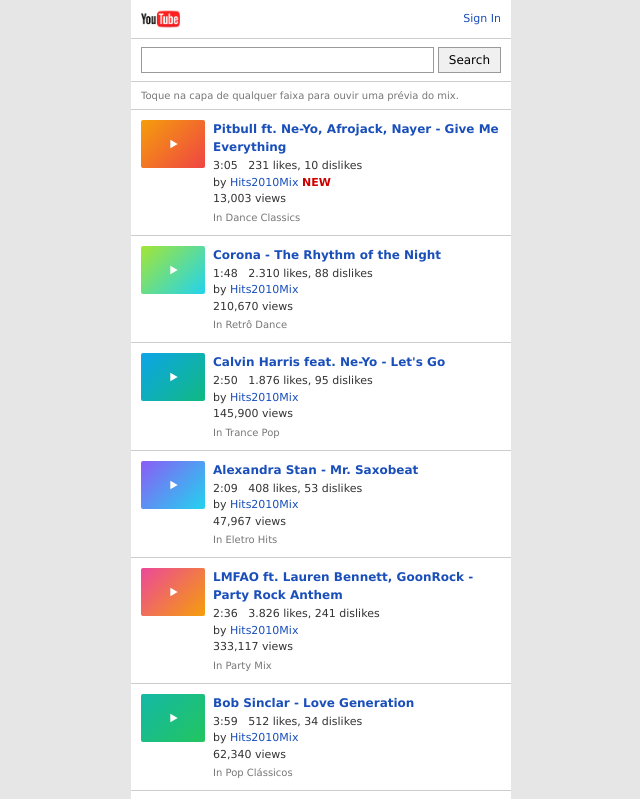
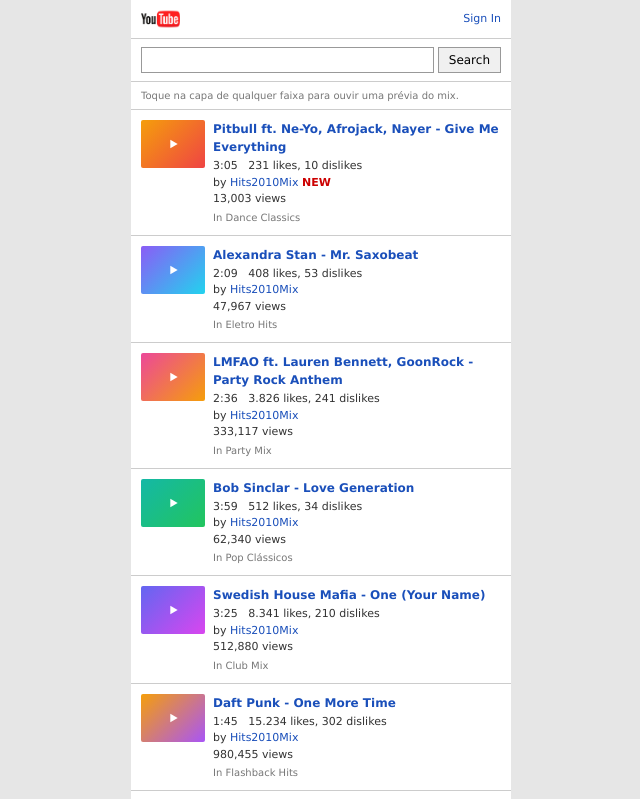
Before and after one commit to JonasKash/eletro-hits, a Next.js app: page / in a window 1280 px wide. Shown: the top 799 px of the page, without its empty margins (319-959 px from the left). Built offline with nearby package versions, Linux system fonts and the light colour scheme.

Commit message:
fix: remover Corona - The Rhythm of the Night e Calvin Harris - Let's Go da lista

```diff
--- a/app/components/RetroYouTubeMobile.tsx
+++ b/app/components/RetroYouTubeMobile.tsx
@@ -30,28 +30,6 @@
     categoria: "Dance Classics",
     cor: "linear-gradient(135deg,#F59E0B,#EF4444)",
     previa: "/audio/previa-02.mp3",
-  },
-  {
-    titulo: "Corona - The Rhythm of the Night",
-    duracao: "1:48",
-    likes: 2310,
-    dislikes: 88,
-    canal: "Hits2010Mix",
-    visualizacoes: "210,670",
-    categoria: "Retrô Dance",
-    cor: "linear-gradient(135deg,#A3E635,#22D3EE)",
-    previa: "/audio/previa-09.mp3",
-  },
-  {
-    titulo: "Calvin Harris feat. Ne-Yo - Let's Go",
-    duracao: "2:50",
-    likes: 1876,
-    dislikes: 95,
-    canal: "Hits2010Mix",
-    visualizacoes: "145,900",
-    categoria: "Trance Pop",
-    cor: "linear-gradient(135deg,#0EA5E9,#10B981)",
-    previa: "/audio/previa-10.mp3",
   },
   {
     titulo: "Alexandra Stan - Mr. Saxobeat",
```
Also changed, not shown: 2 other files (tests, documents, lock files or other folders).
